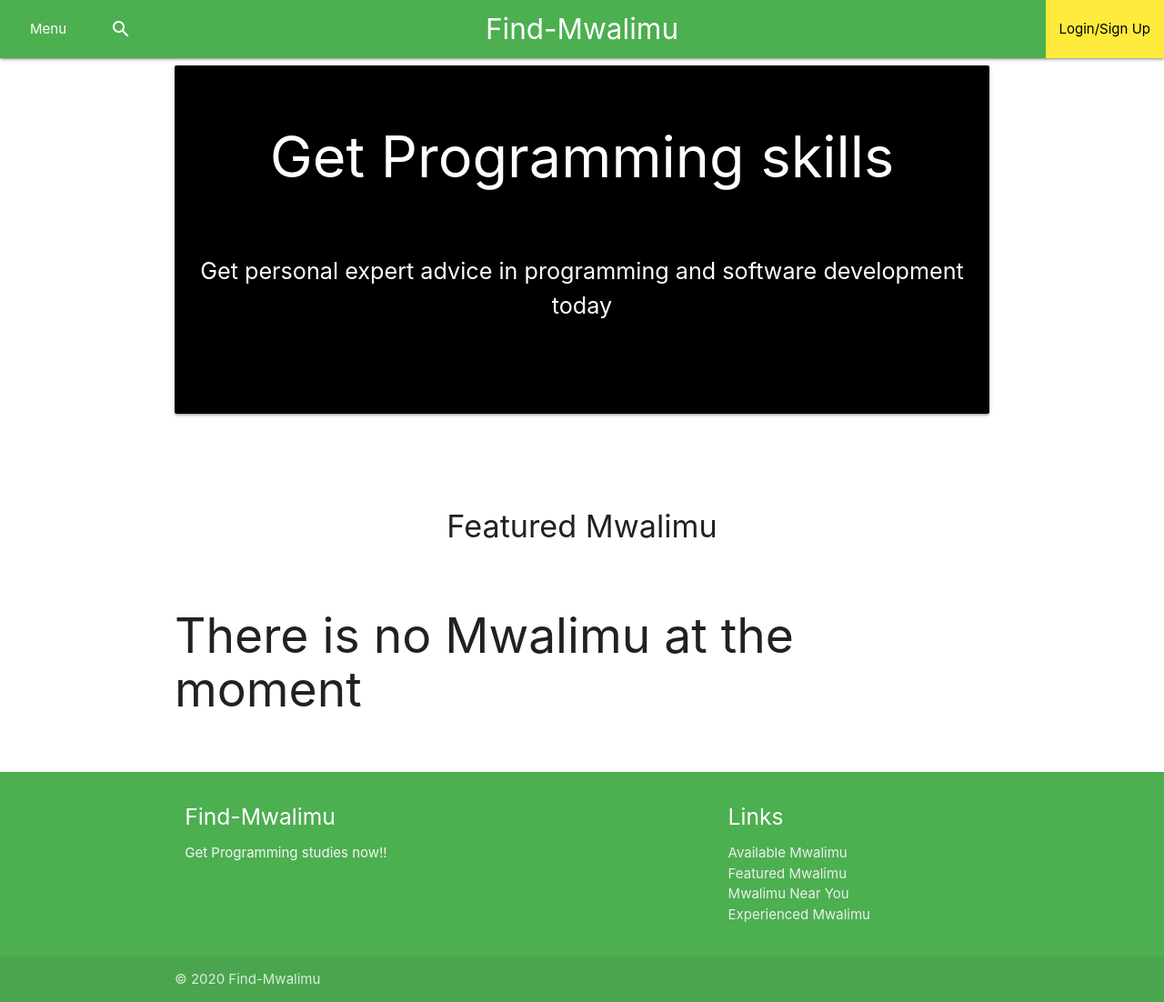
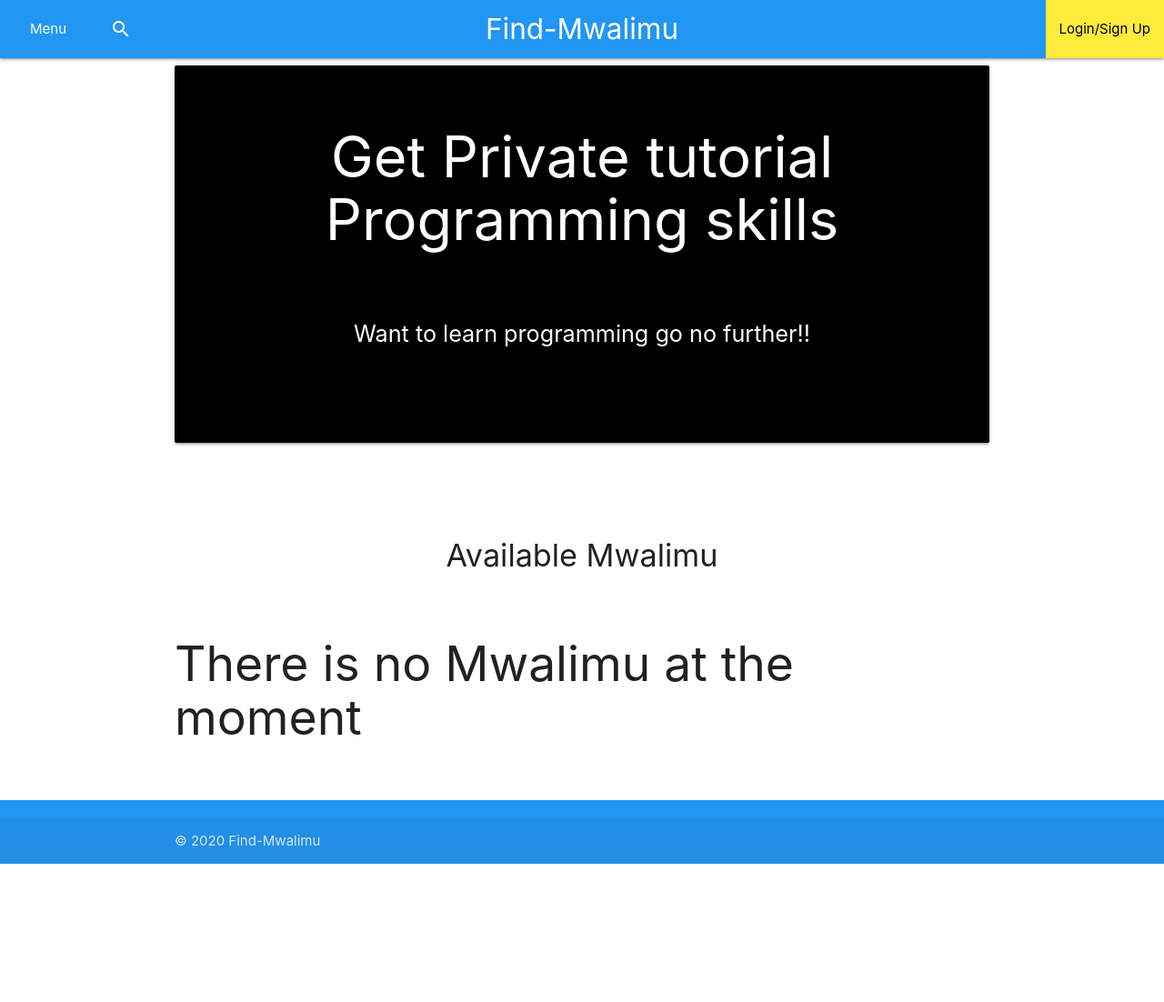
Before and after one commit to LekamCharity/Find-Mwalimu, a Django app: page / in a window 1280 px wide. Shown: the whole page at 91% size. After the commit the page ends 950 px from the top, so only its background shows below. Run offline with Django 3.2, Linux system fonts and the light colour scheme; data that the repository does not hold is empty.

Commit message:
added new media

```diff
--- a/Tutor/templates/base.html
+++ b/Tutor/templates/base.html
@@ -20,32 +20,13 @@
 
     {%endblock%}
 
-    <footer class="page-footer green">
-        <div class="container">
-            <div class="row">
-                <div class="col l6 s12">
-                    <h5 class="white-text">Find-Mwalimu</h5>
-                    <p class="grey-text text-lighten-4">Get Programming studies now!!</p>
-                </div>
-                <div class="col l4 offset-l2 s12">
-                    <h5 class="white-text">Links</h5>
-                    <ul>
-                        <li><a class="grey-text text-lighten-3" href="#!">Available Mwalimu</a></li>
-                        <li><a class="grey-text text-lighten-3" href="#!">Featured Mwalimu</a></li>
-                        <li><a class="grey-text text-lighten-3" href="#!">Mwalimu Near You</a></li>
-                        <li><a class="grey-text text-lighten-3" href="#!">Experienced Mwalimu</a></li>
-                    </ul>
-                </div>
-            </div>
-        </div>
+    <footer class="page-footer blue">
         <div class="footer-copyright">
             <div class="container">
                 © 2020 Find-Mwalimu
             </div>
         </div>
     </footer>
-
-
 
     {% block scripts %}
     <script src="https://code.jquery.com/jquery-3.3.1.min.js"></script>
--- a/Tutor/templates/index.html
+++ b/Tutor/templates/index.html
@@ -7,10 +7,10 @@
     <div class="container">
         <div class="card flow-text white-text text-center black" id="display-text">
             <div class="card-content center-align">
-                <h1>Get Programming skills</h1>
+                <h1>Get Private tutorial Programming skills</h1>
             </div>
             <div class="card-content center-align">
-                <p>Get personal expert advice in programming and software development today</p>
+                <p>Want to learn programming go no further!!</p>
                 <br>
                 <br>
             </div>
@@ -23,7 +23,7 @@
     <br>
     <br>
 
-    <h4 class="center-align" id="works">Featured Mwalimu</h4>
+    <h4 class="center-align" id="works">Available Mwalimu</h4>
     <br>
 
     <div class="container">
--- a/Tutor/templates/navbar.html
+++ b/Tutor/templates/navbar.html
@@ -1,6 +1,6 @@
 <div class="container-fluid">
     <nav>
-        <div class="nav-wrapper green">
+        <div class="nav-wrapper blue">
             <ul class="">
                 <li><a href="#" data-target="slide-out" class="sidenav-trigger show-on-large">Menu</a></li>
                 <li><a href="{% url 'location' %}"><i class="material-icons">search</i></a></li>
@@ -14,7 +14,7 @@
 </div>
 
 
-<ul id="slide-out" class="sidenav green white-text">
+<ul id="slide-out" class="sidenav blue white-text">
     {% if user.is_authenticated %}
     <li>
         <div class="user-view">
@@ -41,10 +41,4 @@
     <li><a class="waves-effect" href="{% url 'name' %}"><i class="material-icons">search</i>Name</a></li>
 
     <li><a class="waves-effect" href="{% url 'location' %}"><i class="material-icons">search</i>Location</a></li>
-
-    <li><a class="waves-effect" href="{% url 'index' %}"><i class="material-icons">search</i>Programming Language</a>
-    </li>
-
-    <li><a class="waves-effect" href="{% url 'experience' %}"><i class="material-icons">search</i>Programming
-            Experience</a></li>
 </ul>
```
Also changed, not shown: media/profpics/IMG-20190929-WA0003.jpg (added), media/profpics/mwalimu_3.png (added), media/profpics/tutor2.jpg (added).
